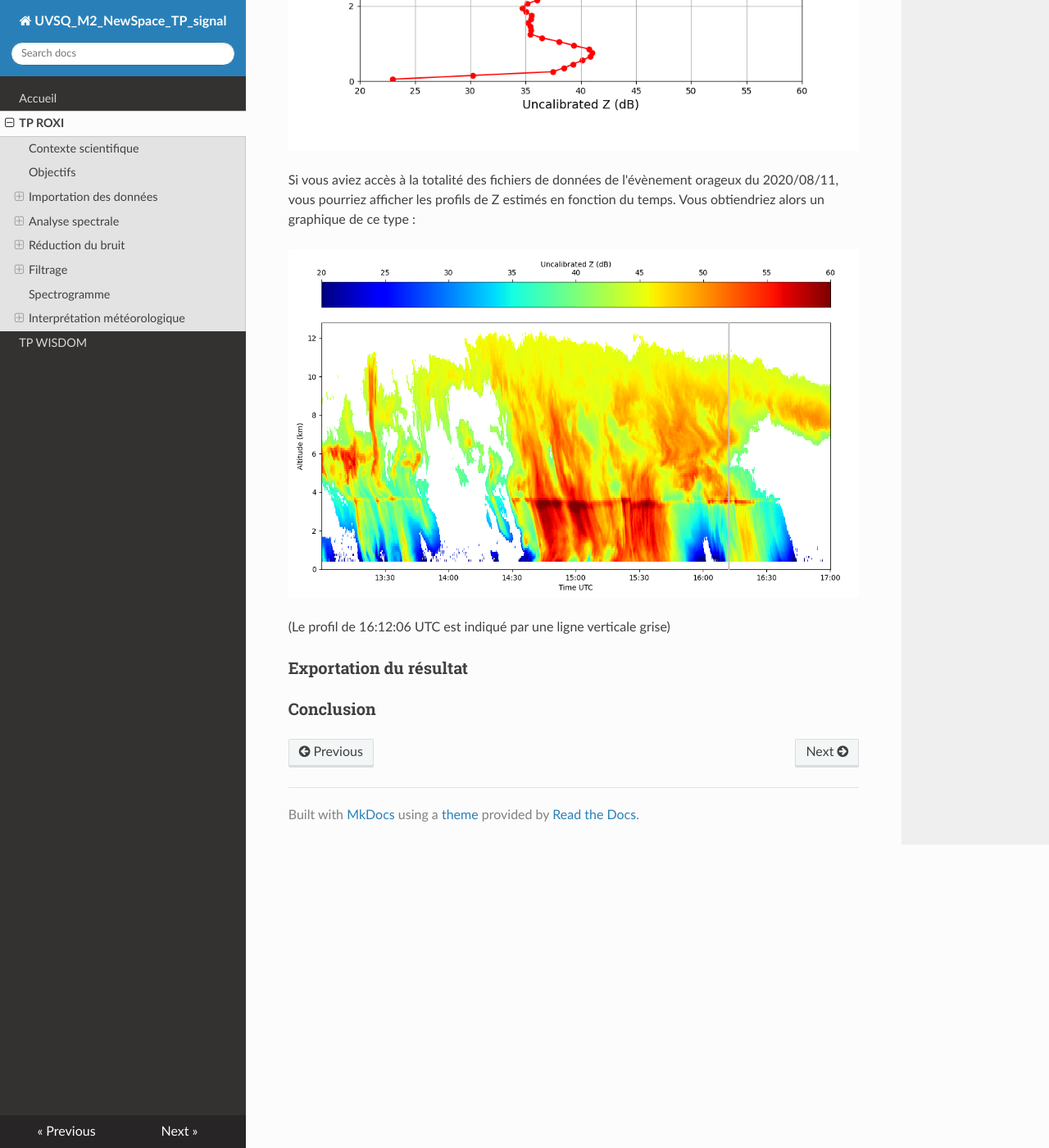
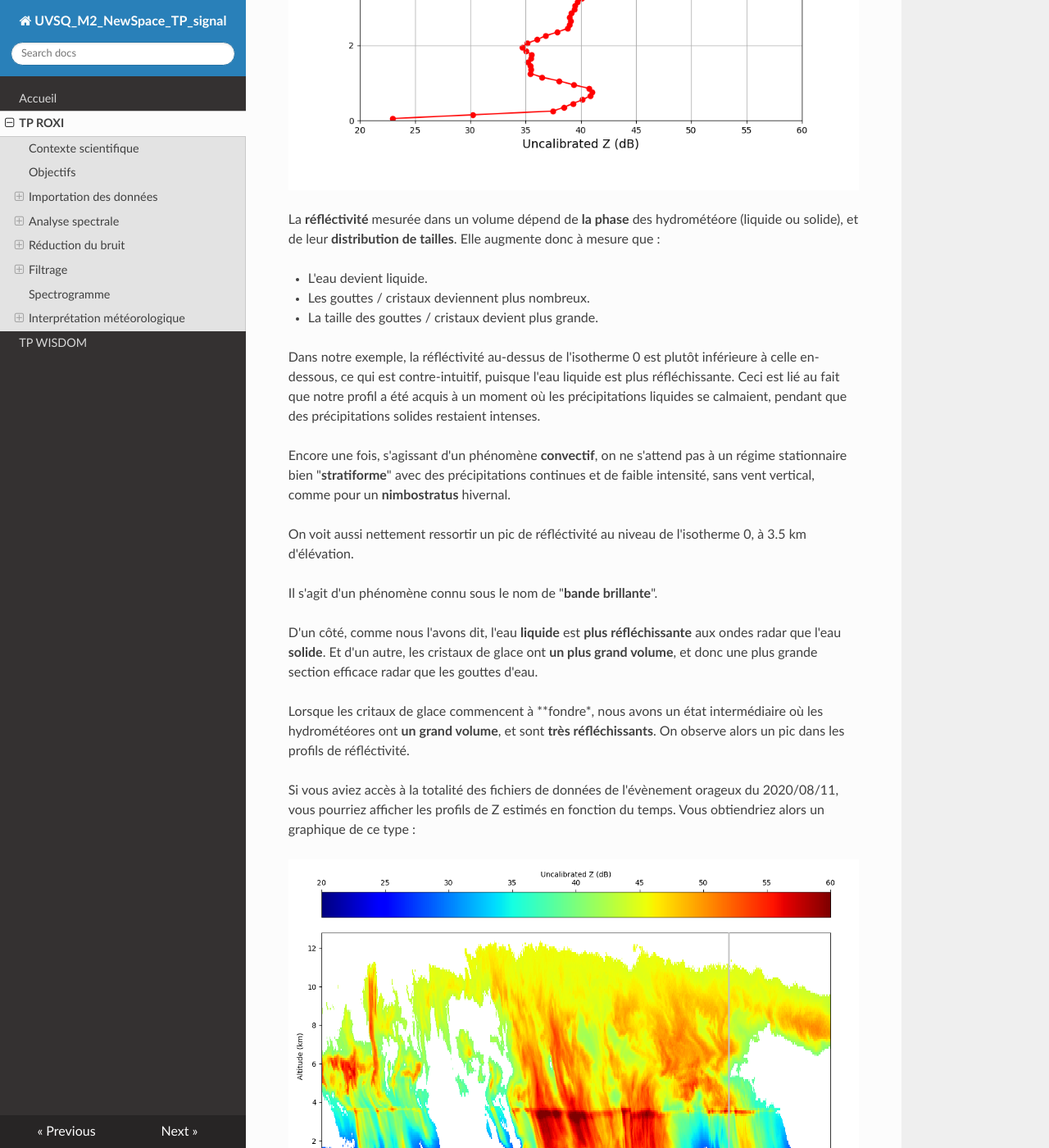
Before and after one commit to NicOudart/UVSQ_M2_NewSpace_TP_signal, an MkDocs documentation site: the page built from docs/TP_ROXI.md, in a window 1280 px wide and 1400 px high, scrolled down 26560 px. Shown: the whole window at 82% size. Built offline with MkDocs 1.6.1, drawn with Linux system fonts in a browser that asks for light colours; nearby versions of some CDN libraries; some of the changed text lies outside the part shown.

Commit message:
-Progress on ROXI.

```diff
--- a/docs/TP_ROXI.md
+++ b/docs/TP_ROXI.md
@@ -794,7 +794,33 @@ plt.grid()
 plt.show()
 ~~~
 
+Vous devriez alors obtenir la figure suivante :
+
 ![Exemple d'estimations de Z](img/ROXI_Z_estimations_example.png)
+
+La **réfléctivité** mesurée dans un volume dépend de **la phase** des hydrométéore (liquide ou solide), et de leur **distribution de tailles**.
+Elle augmente donc à mesure que :
+
+* L'eau devient liquide.
+
+* Les gouttes / cristaux deviennent plus nombreux.
+
+* La taille des gouttes / cristaux devient plus grande.
+
+Dans notre exemple, la réfléctivité au-dessus de l'isotherme 0 est plutôt inférieure à celle en-dessous, ce qui est contre-intuitif, puisque l'eau liquide est plus réfléchissante.
+Ceci est lié au fait que notre profil a été acquis à un moment où les précipitations liquides se calmaient, pendant que des précipitations solides restaient intenses.
+
+Encore une fois, s'agissant d'un phénomène **convectif**, on ne s'attend pas à un régime stationnaire bien "**stratiforme**" avec des précipitations continues et de faible intensité, sans vent vertical, comme pour un **nimbostratus** hivernal.
+
+On voit aussi nettement ressortir un pic de réfléctivité au niveau de l'isotherme 0, à 3.5 km d'élévation.
+
+Il s'agit d'un phénomène connu sous le nom de "**bande brillante**".
+
+D'un côté, comme nous l'avons dit, l'eau **liquide** est **plus réfléchissante** aux ondes radar que l'eau **solide**.
+Et d'un autre, les cristaux de glace ont **un plus grand volume**, et donc une plus grande section efficace radar que les gouttes d'eau.
+
+Lorsque les critaux de glace commencent à **fondre*, nous avons un état intermédiaire où les hydrométéores ont **un grand volume**, et sont **très réfléchissants**.
+On observe alors un pic dans les profils de réfléctivité.
 
 Si vous aviez accès à la totalité des fichiers de données de l'évènement orageux du 2020/08/11, vous pourriez afficher les profils de Z estimés en fonction du temps.
 Vous obtiendriez alors un graphique de ce type :
@@ -803,6 +829,14 @@ Vous obtiendriez alors un graphique de ce type :
 
 (Le profil de 16:12:06 UTC est indiqué par une ligne verticale grise)
 
+Comme on s'y attendait avec l'observation des vitesses, on voit des précipitations liquides plus ou moins intenses sous l'isotherme 0 (le maximum étant entre 14:40 et 15:45 UTC).
+On voit aussi que par moments au-dessus de l'isotherme 0, on a de fortes réfléctivités et vitesses (par exemple vers 13:30 UTC), ce qui trahis peut-être une injection d'une population dense d'hydrométéores en cours de fonte, provoquée par de forts mouvements convectifs.
+
+On comprend aussi mieux pourquoi la "**bande brillante**" porte ce nom : on voit comme une ligne horizontale de forte réfléctivité sur tout l'évènement, à 3.5 km d'élévation.
+
+Il faut bien garder à l'esprit qu'un tel événement convectif est **délicat à interpréter**, d'autant plus lorsque l'on dispose pas de mesures d'autres instruments météorologiques, à distance ou encore mieux in-situ.
+**Restons prudents dans notre interprétation !**
+
 ### Exportation du résultat
 
 ### Conclusion
```
